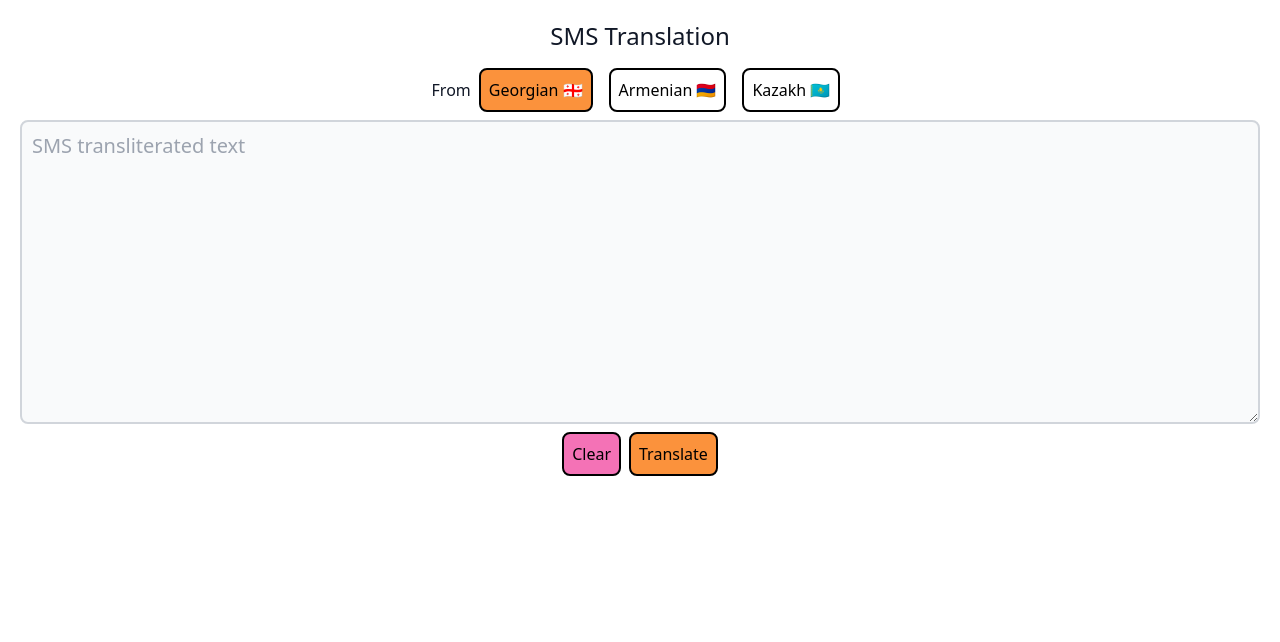
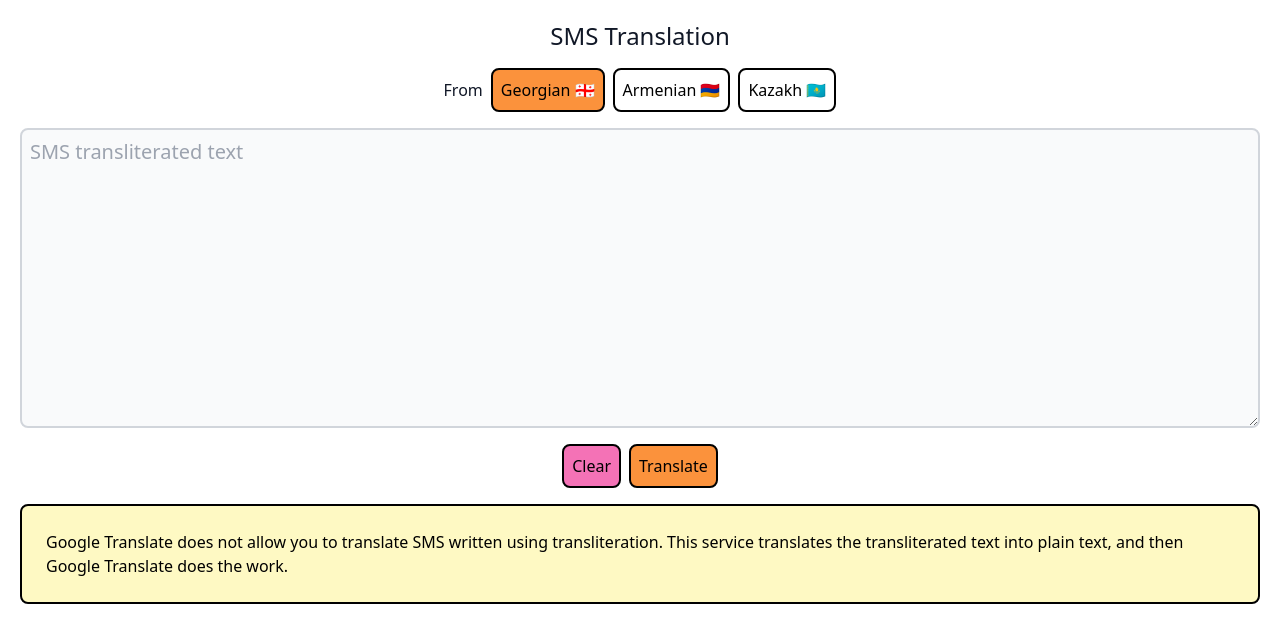
Before and after one commit to leshkin/sms-translate, a Nuxt app: page / in a window 1280 px wide. Shown: the top 642 px of the page. Built offline with nearby package versions, Linux system fonts and the light colour scheme.

Commit message:
feat: add info

```diff
--- a/app.vue
+++ b/app.vue
@@ -1,24 +1,24 @@
 <template>
   <div class="flex flex-col p-5">
-    <div class="mb-2 text-2xl font-medium text-gray-900 text-center">SMS Translation</div>
-    <div class="flex justify-center">
+    <div class="text-2xl font-medium text-gray-900 text-center">SMS Translation</div>
+    <div class="flex justify-center mt-4 gap-2">
       <div class="flex text-md font-medium text-gray-900 items-center">From</div>
       <button
-        class="m-2 p-2 text-md font-medium text-center text-black rounded-lg border-2 border-black"
+        class="p-2 text-md font-medium text-center text-black rounded-lg border-2 border-black"
         :class="{ 'bg-orange-400': currentLang === LANG.GE }"
         @click="setLang(LANG.GE)"
       >
         Georgian 🇬🇪
       </button>
       <button
-        class="m-2 p-2 text-md font-medium text-center text-black rounded-lg border-2 border-black"
+        class="p-2 text-md font-medium text-center text-black rounded-lg border-2 border-black"
         :class="{ 'bg-orange-400': currentLang === LANG.AM }"
         @click="setLang(LANG.AM)"
       >
         Armenian 🇦🇲
       </button>
       <button
-        class="m-2 p-2 text-md font-medium text-center text-black rounded-lg border-2 border-black"
+        class="p-2 text-md font-medium text-center text-black rounded-lg border-2 border-black"
         :class="{ 'bg-orange-400': currentLang === LANG.KZ }"
         @click="setLang(LANG.KZ)"
       >
@@ -29,21 +29,27 @@
       v-model="message"
       placeholder="SMS transliterated text"
       rows="10"
-      class="block p-2.5 w-full text-xl text-gray-900 bg-gray-50 rounded-lg border-2 border-gray-300"
+      class="block mt-4 p-2 w-full text-xl text-gray-900 bg-gray-50 rounded-lg border-2 border-gray-300"
     ></textarea>
-    <div class="flex gap-2 justify-center">
+    <div class="flex gap-2 justify-center mt-4">
       <button
-        class="mt-2 p-2 text-md font-medium text-center text-black bg-pink-400 rounded-lg hover:bg-pink-500 border-2 border-black"
+        class="p-2 text-md font-medium text-center text-black bg-pink-400 rounded-lg hover:bg-pink-500 border-2 border-black"
         @click="message = ''"
       >
         Clear
       </button>
       <button
-        class="mt-2 p-2 text-md font-medium text-center text-black bg-orange-400 rounded-lg hover:bg-orange-500 disabled:bg-gray-400 border-2 border-black"
+        class="p-2 text-md font-medium text-center text-black bg-orange-400 rounded-lg hover:bg-orange-500 disabled:bg-gray-400 border-2 border-black"
         @click="translate"
       >
         Translate
       </button>
+    </div>
+    <div class="p-4 mt-4 border-2 border-black rounded-lg bg-yellow-100" role="alert">
+      <div class="m-2 text-md text-black">
+        Google Translate does not allow you to translate SMS written using transliteration. This service translates the
+        transliterated text into plain text, and then Google Translate does the work.
+      </div>
     </div>
   </div>
 </template>
--- a/nuxt.config.ts
+++ b/nuxt.config.ts
@@ -8,7 +8,9 @@ export default defineNuxtConfig({
       charset: 'utf-16',
       viewport: 'width=device-width, initial-scale=1.0',
       title: 'SMS Translation',
-      description: 'Translation of Georgian, Armenian and Kazakh SMS written with transliteration',
+      meta: [
+        { name: 'description', content: 'Translation of Georgian, Armenian and Kazakh SMS written with transliteration' }
+      ],
       link: [
         {rel: 'apple-touch-icon', sizes: '180x180', href: '/apple-touch-icon.png'},
         {rel: 'icon', type: 'image/png', sizes: '32x32', href: '/favicon-32x32.png'},
```
